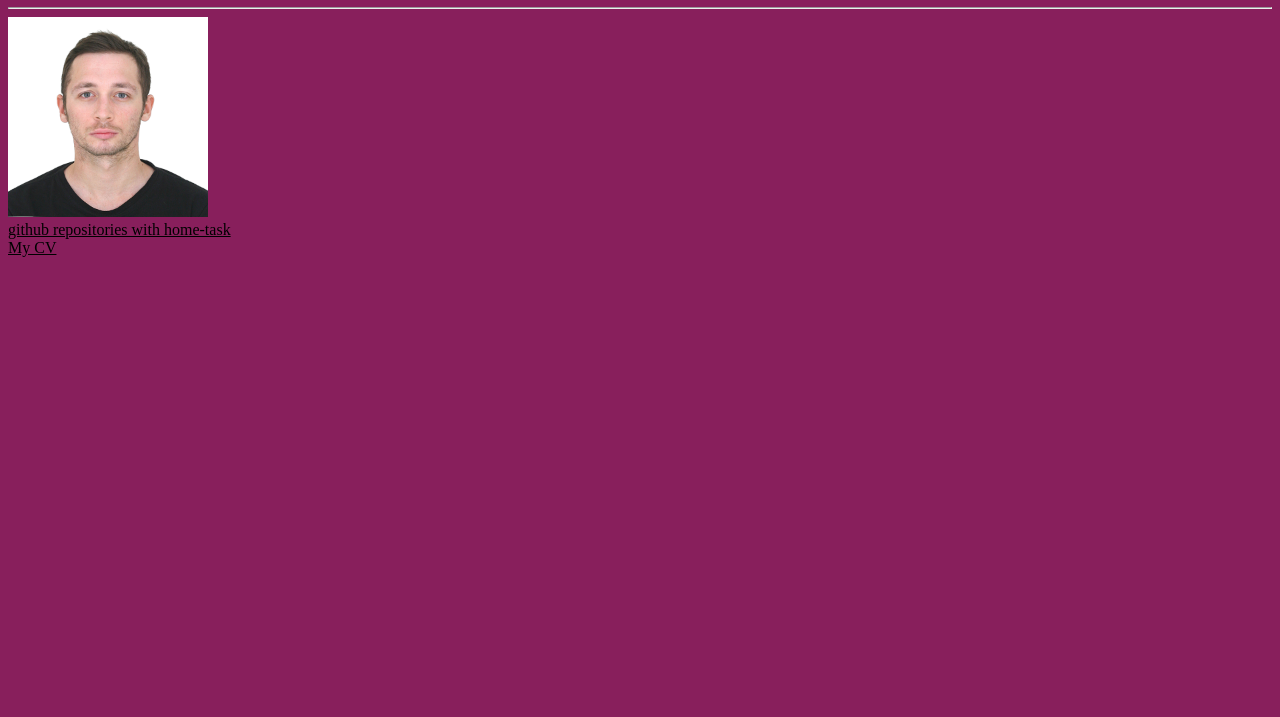
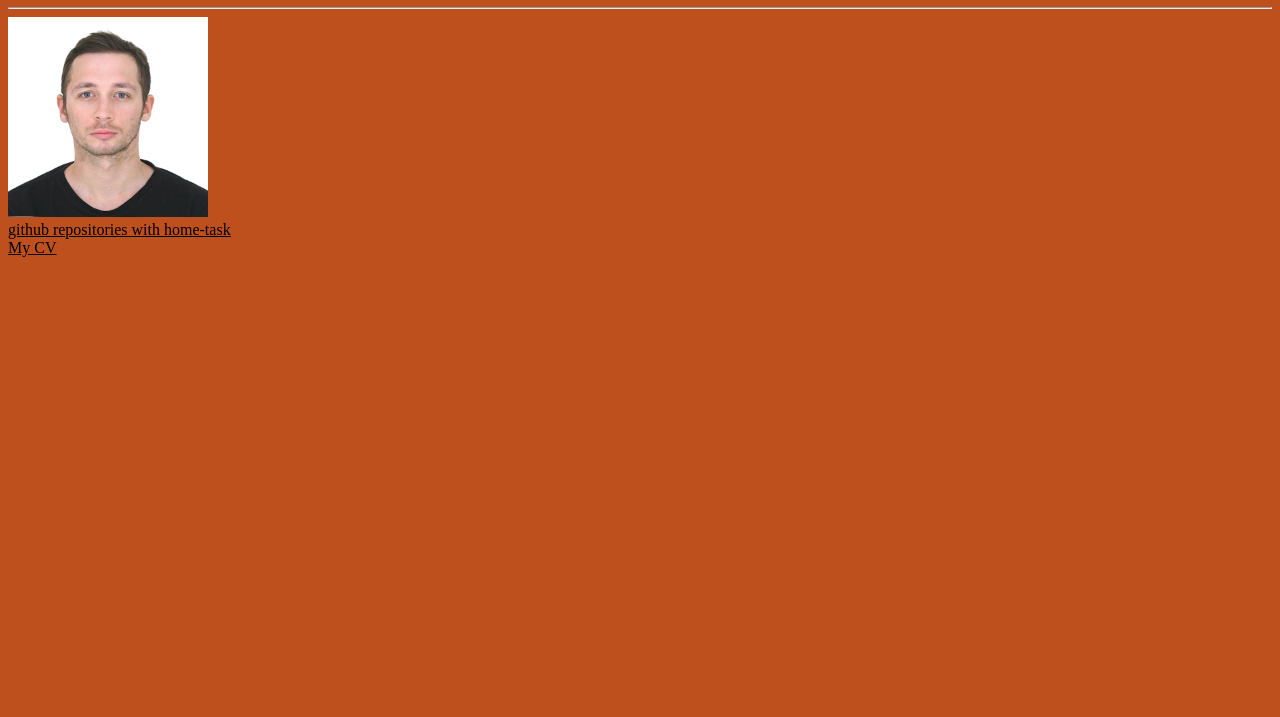
Before and after one commit to alex-shveps/web-for-Jenkins, a plain HTML site: page index.html in a window 1280 px wide. Shown: the part 83-800 px from the top of the page. Drawn offline with Linux system fonts and the light colour scheme.

Commit message:
back_ground

```diff
--- a/style.css
+++ b/style.css
@@ -6,7 +6,7 @@
     color: rgb(0, 0, 0);
 }
 body{
-    background-color: rgb(136, 31, 92);
+    background-color: rgb(190, 80, 29);
 }
 .wrapperERROR {
     width: 100;
```
